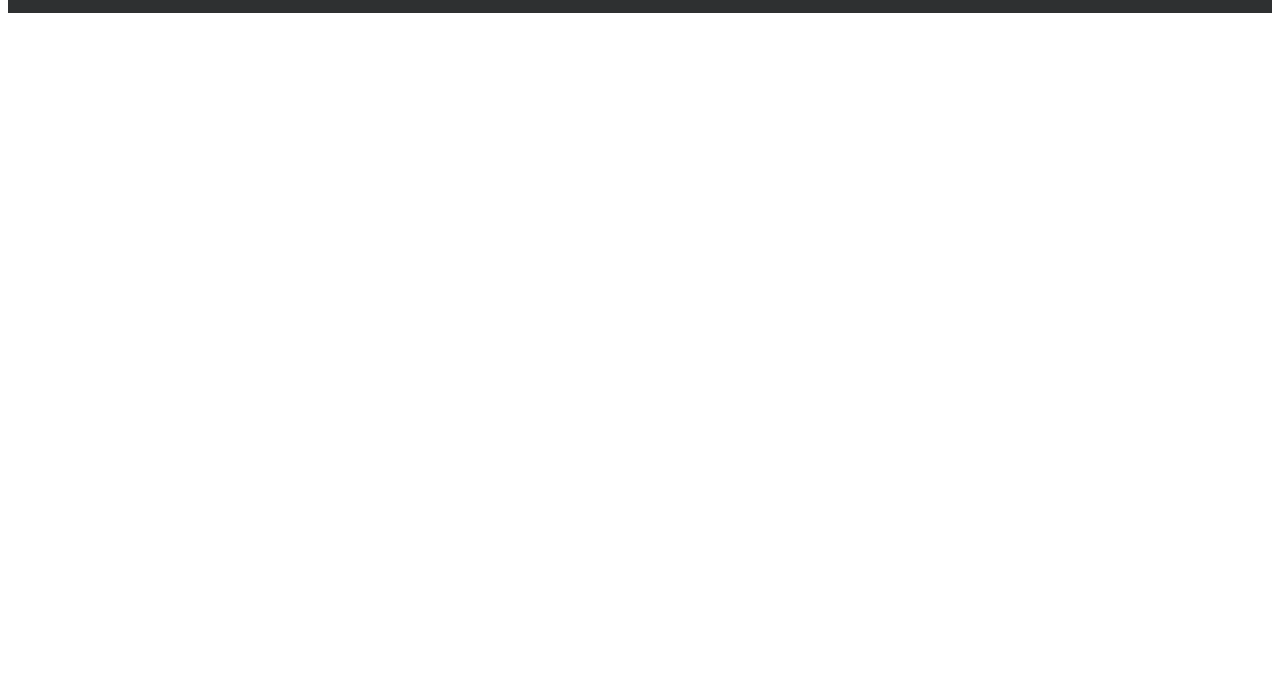
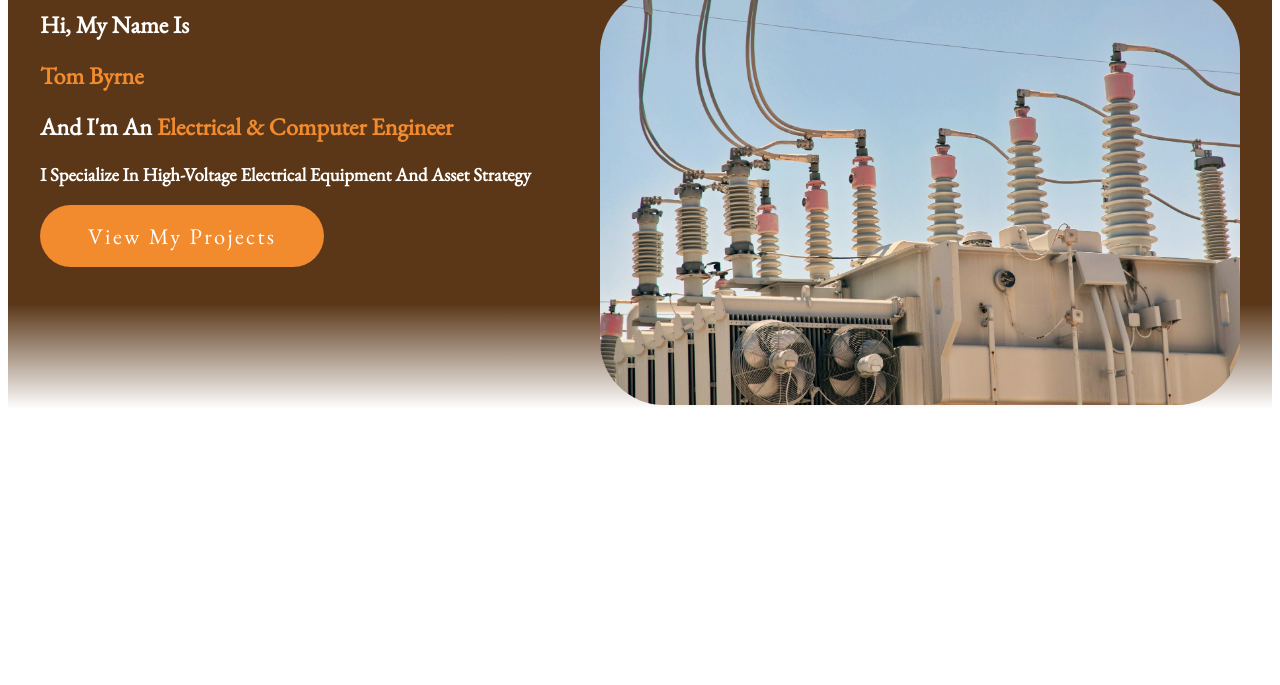
Before and after one commit to NJIT-WIS/midterm-portfolio-Tbyrne22, a website: page docs/index.html in a window 1280 px wide. Shown: the part 115-800 px from the top of the page. Drawn offline with nearby package versions, Linux system fonts and the light colour scheme.

Commit message:
Added basic html and css styling, closes #10

```diff
--- a/docs/css/main.css
+++ b/docs/css/main.css
@@ -67,9 +67,12 @@ a {
     letter-spacing: 0.15rem;
 }
 
+.highlighted {
+    color: var(--color-secondary);
+}
+
 /* Layout Styles */
 main {
-
     margin: 0 auto;
     background: var(--background-color-main);
 }
@@ -80,7 +83,6 @@ body {
     font-family: var(--font-primary);
     font-size: var(--base-font-size);
     color: white;
-
 }
 
 a:hover {
@@ -93,7 +95,7 @@ header {
     align-items: center;
     font-size: var(--base-font-size);
     line-height: 4rem;
-    margin: 2rem 2rem;
+    margin: auto 2rem;
     height: 6rem;
     }
 
@@ -140,3 +142,46 @@ header {
         font-weight: bolder;
         white-space: nowrap;
     }
+
+
+/*Hero Section Styles */
+.hero {
+    margin: auto auto;
+    padding-right: 2rem;
+    padding-left: 2rem;
+
+    display: flex;
+    flex-direction: row-reverse;
+    justify-content:space-between;
+    background: linear-gradient(var(--background-color-landing) 75%, white);
+    height: calc(vw / 1.618);
+    /* font: --font / 1.5  var(--font-primary); */
+}
+.hero-text {
+    width: 50vw;
+}
+
+a.pill-link {
+    display: inline-block;
+    padding: 1rem 3rem;
+    border-radius: 83px;
+    background-color: var(--color-secondary);
+    color: #FFFFFF;
+    text-decoration: none;
+    transition: .3s ease;
+}
+
+a.pill-link:hover {
+    transform: translateY(5px);
+    border: #FFF solid 3px;
+}
+
+.hero-image {
+    justify-content: center;
+    align-items: center;
+}
+.hero-image img{
+    width: 50vw;
+    height: auto;
+    border-radius: 4rem;
+}
--- a/docs/index.html
+++ b/docs/index.html
@@ -47,5 +47,19 @@
             </nav>
             <a href="#" class="header-cta">Contact Me</a>
         </header>
+
+        <section class="hero">
+            <div class="hero-image">
+                <img src="images/transformer.webp" alt="image of transformer">
+            </div>
+            <div class = "hero-text">
+                <h2>Hi, my name is</h2>
+                <h1><span class="highlighted">Tom Byrne</span></h1>
+                <h2>And I'm an <span class="highlighted">Electrical & Computer Engineer</span></h2>
+                <h3>I Specialize in High-Voltage Electrical Equipment and Asset Strategy</h3>
+                <a href="#" class="pill-link">View My Projects</a>
+            </div>
+        </section>
+
     </main>
 </body>
```
Also changed, not shown: docs/images/transformer.webp (added).
